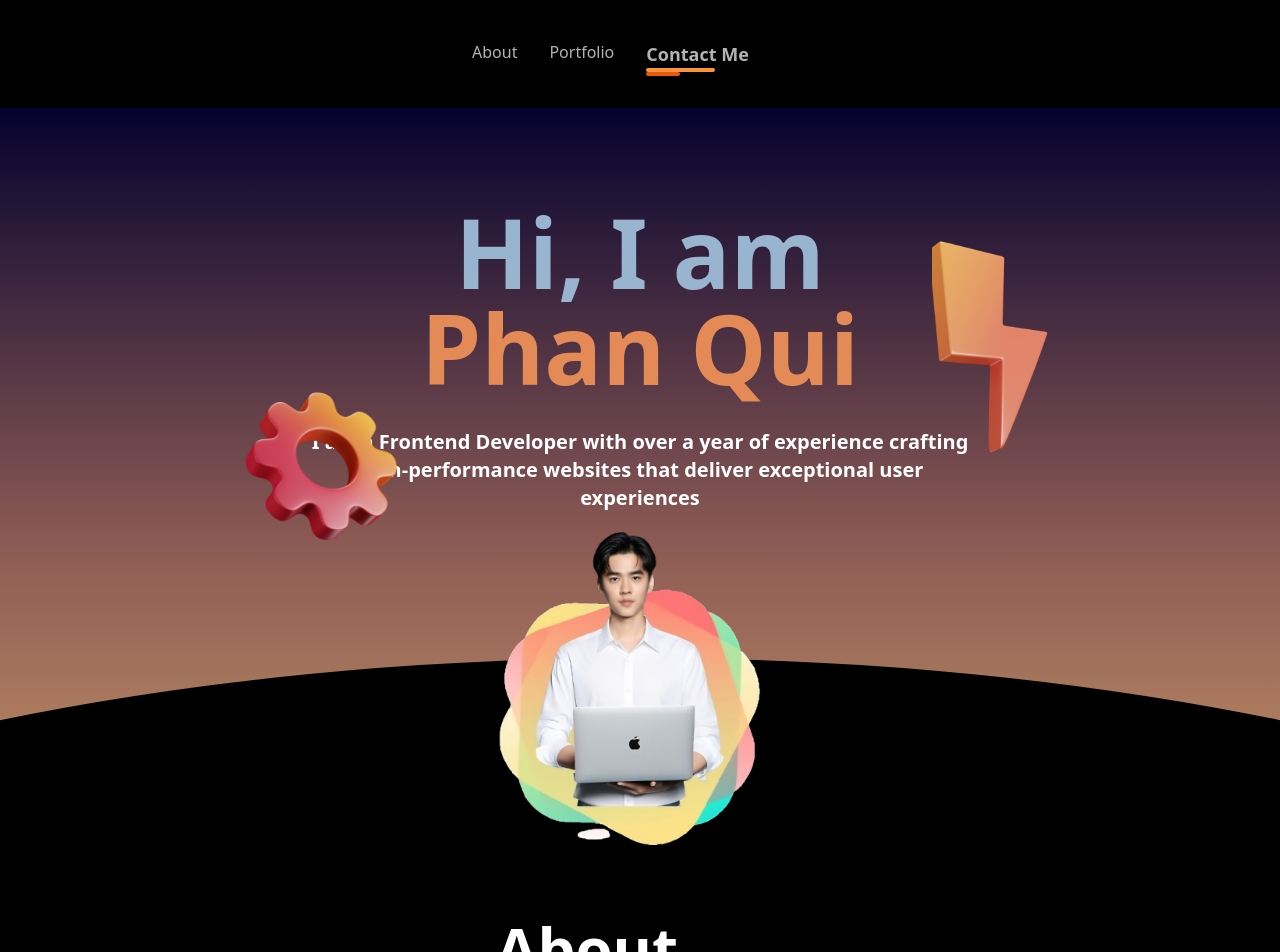
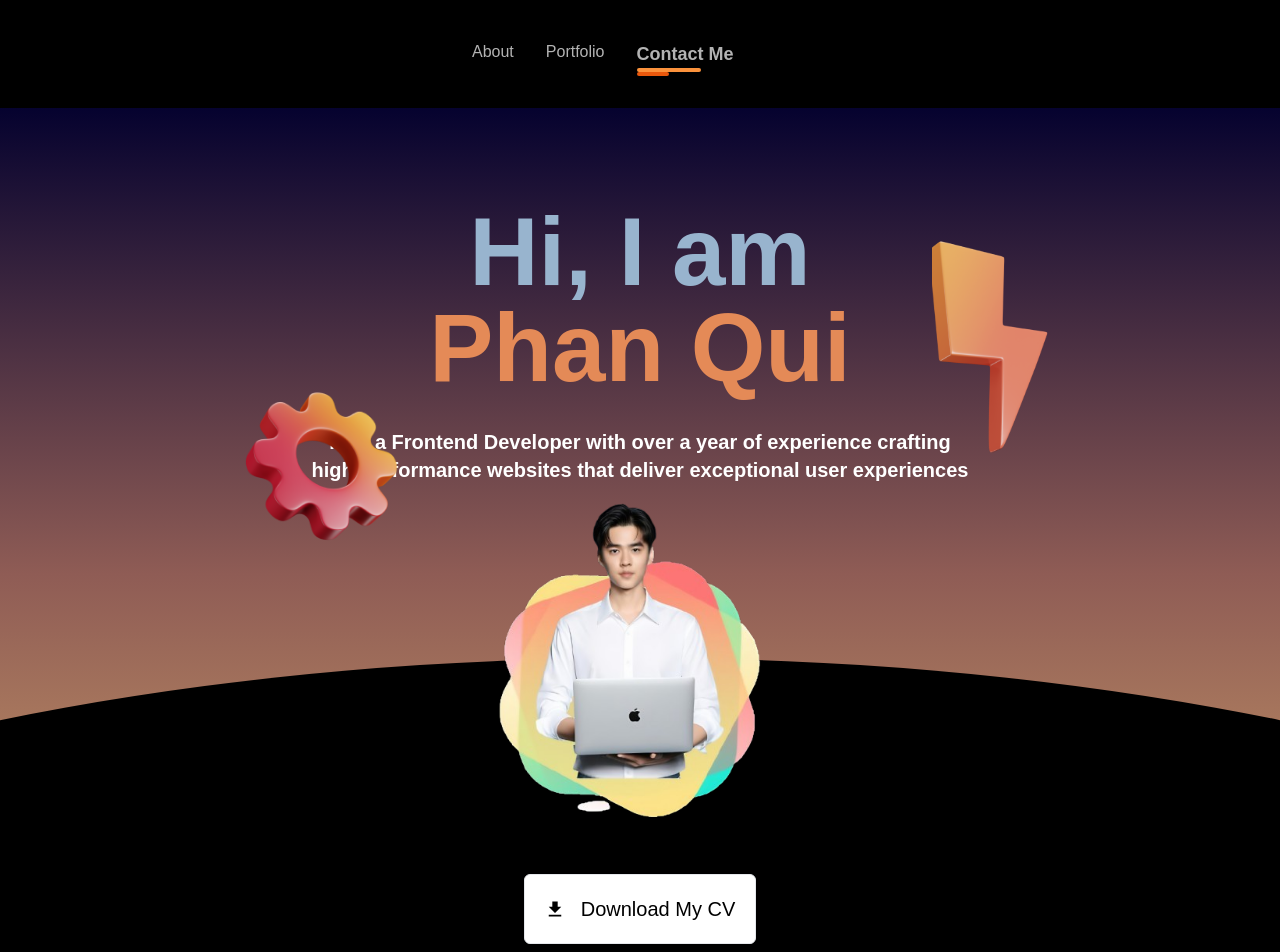
Before and after one commit to quidev2505/Portfolio, a Next.js app: page / in a window 1280 px wide. Shown: the top 952 px of the page. Built offline with nearby package versions, Linux system fonts and the light colour scheme.

Commit message:
add button scroll to top and download my cv

```diff
--- a/src/app/globals.css
+++ b/src/app/globals.css
@@ -4,6 +4,7 @@
 
 body {
   background-color: black;
+  scroll-behavior: smooth;
 }
 
 @keyframes gradient-xy {
--- a/src/app/page.tsx
+++ b/src/app/page.tsx
@@ -1,5 +1,6 @@
 // React Server Components
 import About from "@/components/About";
+import BtnFloat from "@/components/BtnFloat";
 import Contact from "@/components/Contact";
 import Footer from "@/components/Footer";
 import Hero from "@/components/Hero";
@@ -9,7 +10,8 @@ import Skills from "@/components/Skills";
 
 export default function Home() {
   return (
-    <div>
+    <div className="font-poppins">
+      <BtnFloat />
       <Navbar />
       <Hero />
       <About />
--- a/src/components/About.tsx
+++ b/src/components/About.tsx
@@ -9,7 +9,7 @@ import finance from "@/assets/finance.png";
 
 const About = () => {
   return (
-    <div className="max-w-[1200px] mx-auto relative z-99 -mt-24" id="about">
+    <div className="max-w-[1200px] mx-auto relative z-30 -mt-10" id="about">
       <h1 className="text-white text-6xl max-w-[320px] mx-auto font-semibold p-4 mb-4">
         About <span className="text-orange-600">Me</span>
       </h1>
--- /dev/null
+++ b/src/components/BtnFloat.tsx
@@ -0,0 +1,21 @@
+"use client";
+import React from "react";
+
+const BtnFloat = () => {
+  return (
+    <button
+      onClick={() => {
+        window.scroll({
+          top: 0,
+          behavior: "smooth",
+        });
+      }}
+      className="hidden md:block md:fixed right-3 bottom-3 rounded-md bg-orange-600 hover:bg-orange-500
+    text-white font-semibold text-xl p-4 z-20 opacity-80"
+    >
+      Top
+    </button>
+  );
+};
+
+export default BtnFloat;
--- a/src/components/Footer.tsx
+++ b/src/components/Footer.tsx
@@ -6,7 +6,7 @@ const Footer = () => {
   return (
     <div className="mt-12 text-white/70 py-8 max-w-[1000px] mx-auto border-gray-700 pt-4 flex justify-between items-center px-5 md:px-0">
       <h1 className="text-2xl font-bold">Phan Qui</h1>
-      <div className="flex space-x-6 mt-4">
+      <div className="flex space-x-6 mt-4 z-50">
         <Link
           href="https://www.linkedin.com/in/phan-thanh-qui-798087270/"
           className="hover:text-gray-300"
--- a/src/components/Hero.tsx
+++ b/src/components/Hero.tsx
@@ -5,11 +5,13 @@ import cursor from "@/assets/icon1.png";
 import lighting from "@/assets/icon2.png";
 import profilePicture from "@/assets/portforlio.png";
 import Image from "next/image";
+import { IoMdDownload } from "react-icons/io";
 
 const Hero = () => {
+  const pdfUrl = "/cv_fe.pdf";
   return (
     <>
-      <div className="py-24 mt-4 relative overflow-clip bg-gradient-to-b from-[#0a045789] via-[#8F5C55] to-[#DBAF6E] px-2">
+      <div className="py-24 mt-4 relative overflow-clip bg-gradient-to-b from-[#0a045789] via-[#8F5C55] to-[#DBAF6E] px-2 z-30">
         <div
           className="absolute rounded-[50%] w-[3000px] h-[1300px] top-[550px] left-[50%] -translate-x-1/2
         bg-black"
@@ -63,6 +65,16 @@ const Hero = () => {
             draggable="false"
             style={{ width: "390px", height: "390px" }}
           />
+          <div className="flex justify-center">
+            <a
+              className="bg-white rounded-md flex items-center justify-between mx-auto p-5 text-xl hover:bg-black hover:text-white border"
+              href={pdfUrl}
+              download="phanthanhqui_frontend.pdf"
+            >
+              <IoMdDownload />
+              <h2 className="ml-4">Download My CV</h2>
+            </a>
+          </div>
         </div>
       </div>
     </>
--- a/src/components/Navbar.tsx
+++ b/src/components/Navbar.tsx
@@ -38,7 +38,7 @@ const Navbar = () => {
 
   return (
     <>
-      <div className="text-white/70 pt-4">
+      <div className="text-white/70 pt-4" id="top_page">
         <div className="hidden md:flex items-center px-4 py-2 mx-auto max-w-[400px]">
           <ul className="flex flex-grow p-4 space-x-8">
             {navLinks.map((link) => (
--- a/tailwind.config.ts
+++ b/tailwind.config.ts
@@ -9,7 +9,11 @@ module.exports = {
     "./src/**/*.{js,ts,jsx,tsx,mdx}",
   ],
   theme: {
-    extend: {},
+    extend: {
+      fontFamily: {
+        poppins: ["Poppins", "sans-serif"],
+      },
+    },
   },
   plugins: [],
 }
```
Also changed, not shown: 1 other file (tests, documents, lock files or other folders).
